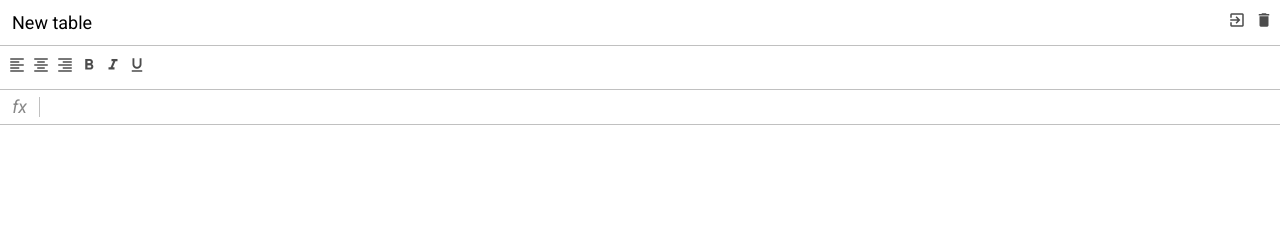
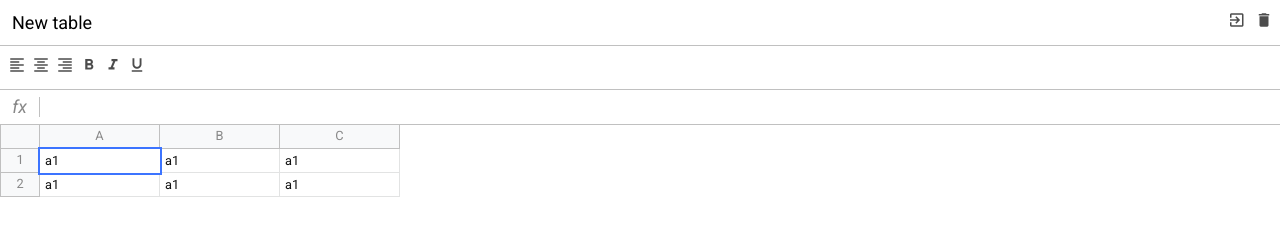
Before and after one commit to tanjuha/js_practice, a website built with webpack: page src/index.html in a window 1280 px wide. Built offline with nearby package versions, Linux system fonts and the light colour scheme.

Commit message:
+ table style

```diff
--- a/src/index.html
+++ b/src/index.html
@@ -62,7 +62,56 @@
         <div class="info">fx</div>
         <div class="input" contenteditable spellcheck="false"></div>
       </div>
-      <div class="excel__table"></div>
+      <div class="excel__table">
+          <div class="row">
+              <div class="row-info">
+
+              </div>
+              <div class="row-data">
+                  <div class="column">
+                      A
+                  </div>
+                  <div class="column">
+                      B
+                  </div>
+                  <div class="column">
+                      C
+                  </div>
+              </div>
+          </div>
+          <div class="row">
+              <div class="row-info">
+                  1
+              </div>
+              <div class="row-data">
+                  <div class="cell selected" contenteditable >
+                      a1
+                  </div>
+                  <div class="cell" contenteditable >
+                      a1
+                  </div>
+                  <div class="cell" contenteditable >
+                      a1
+                  </div>
+              </div>
+          </div>
+          <div class="row">
+              <div class="row-info">
+                  2
+              </div>
+              <div class="row-data">
+                  <div class="cell" contenteditable >
+                      a1
+                  </div>
+                  <div class="cell" contenteditable >
+                      a1
+                  </div>
+                  <div class="cell" contenteditable >
+                      a1
+                  </div>
+              </div>
+          </div>
+      </div>
     </div>
   </div>
 </body>
--- a/src/scss/_variables.scss
+++ b/src/scss/_variables.scss
@@ -1,5 +1,7 @@
 $header-height: 45px;
 $toolbar-height: 45px;
 $formula-height: 35px;
+$row-height: 24px;
 $info-cell-width: 40px;
+$cell-width: 120px;
 $border-color: #c0c0c0;
--- a/src/scss/index.scss
+++ b/src/scss/index.scss
@@ -24,4 +24,7 @@ body {
 .excel {
   position: relative;
   color: #888;
+  height: 100%;
+  max-width: 100%;
+  font-size: .8rem;
 }
--- a/src/scss/table.scss
+++ b/src/scss/table.scss
@@ -2,5 +2,66 @@
 @import "mixins";
 
 .excel__table {
+  position: absolute;
+  left: 0;
+  right: 0;
+  top: $header-height + $toolbar-height + $formula-height;
+  overflow-x: auto;
+  padding-bottom: 2px;
+
+  .row {
+    display: flex;
+    flex-direction: row;
+    min-height: 20px;
+    height: $row-height;
+  }
+
+  .row-info {
+    display: flex;
+    justify-content: center;
+    align-items: center;
+    min-width: $info-cell-width;
+    height: 100%;
+    border: 1px solid $border-color;
+    border-top: none;
+    background: #f8f9fa;
+  }
+
+  .row-data {
+    display: flex;
+  }
+
+  .column {
+    display: flex;
+    justify-content: center;
+    align-items: center;
+    background: #f8f9fa;
+    min-width: 40px;
+    width: $cell-width;
+    height: 100%;
+    border: 1px solid $border-color;
+    border-top: none;
+    border-left: none;
+  }
+
+  .cell {
+    min-width: 40px;
+    width: $cell-width;
+    height: 100%;
+    border: 1px solid #e2e3e3;
+    padding: 5px;
+    border-top: 0;
+    border-left: 0;
+    outline: none;
+    color: #111;
+    white-space: nowrap;
+
+
+    &.selected {
+      border: none;
+      outline: 2px solid #3c74ff;
+      z-index: 2;
+    }
+  }
 
 }
```
